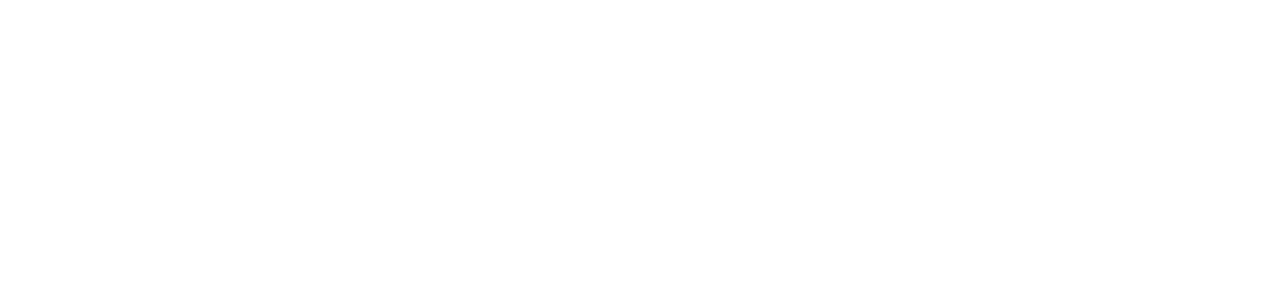
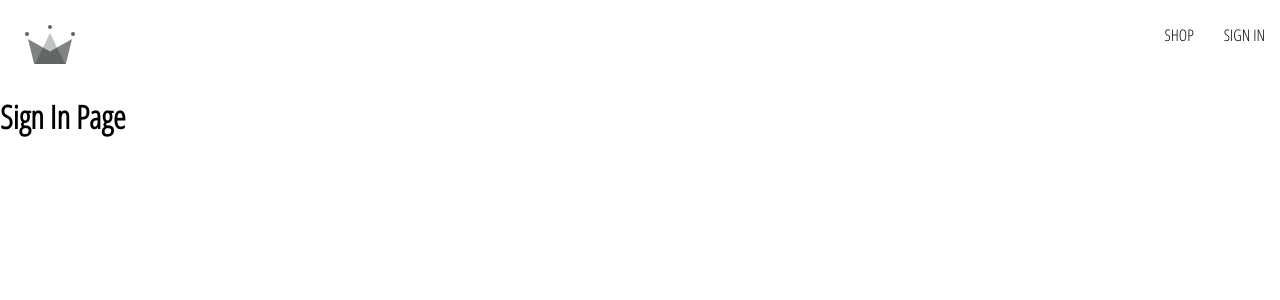
Before and after one commit to dsandor87/demo, a React (Create React App) app: page /sign-in in a window 1280 px wide. Before the commit this address had no page. Shown: the top 300 px of the page. Built offline with nearby package versions, Linux system fonts and the light colour scheme.

Commit message:
Add Sign-In route and component

```diff
--- a/package.json
+++ b/package.json
@@ -6,6 +6,7 @@
     "@testing-library/jest-dom": "^5.16.5",
     "@testing-library/react": "^13.3.0",
     "@testing-library/user-event": "^13.5.0",
+    "firebase": "^9.9.4",
     "react": "^17.0.2",
     "react-dom": "^17.0.2",
     "react-router-dom": "6",
--- a/src/App.js
+++ b/src/App.js
@@ -1,6 +1,7 @@
 import { Routes, Route } from "react-router-dom";
 import Home from "./routes/home/home.component";
 import Navigation from "./routes/navigation/navigation.component";
+import SignIn from "./routes/sign-in/sign-in.component";
 
 const Shop = () => {
   return <h1>I am the shop page</h1>;
@@ -12,6 +13,7 @@
       <Route path="/" element={<Navigation />}>
         <Route index element={<Home />} />
         <Route path="shop" element={<Shop />} />
+        <Route path="sign-in" element={<SignIn />} />
       </Route>
     </Routes>
   );
--- /dev/null
+++ b/src/routes/sign-in/sign-in.component.jsx
@@ -0,0 +1,9 @@
+const SignIn = () => {
+  return (
+    <div>
+      <h1>Sign In Page</h1>
+    </div>
+  );
+};
+
+export default SignIn;
```
Also changed, not shown: 1 other file (tests, documents, lock files or other folders).
